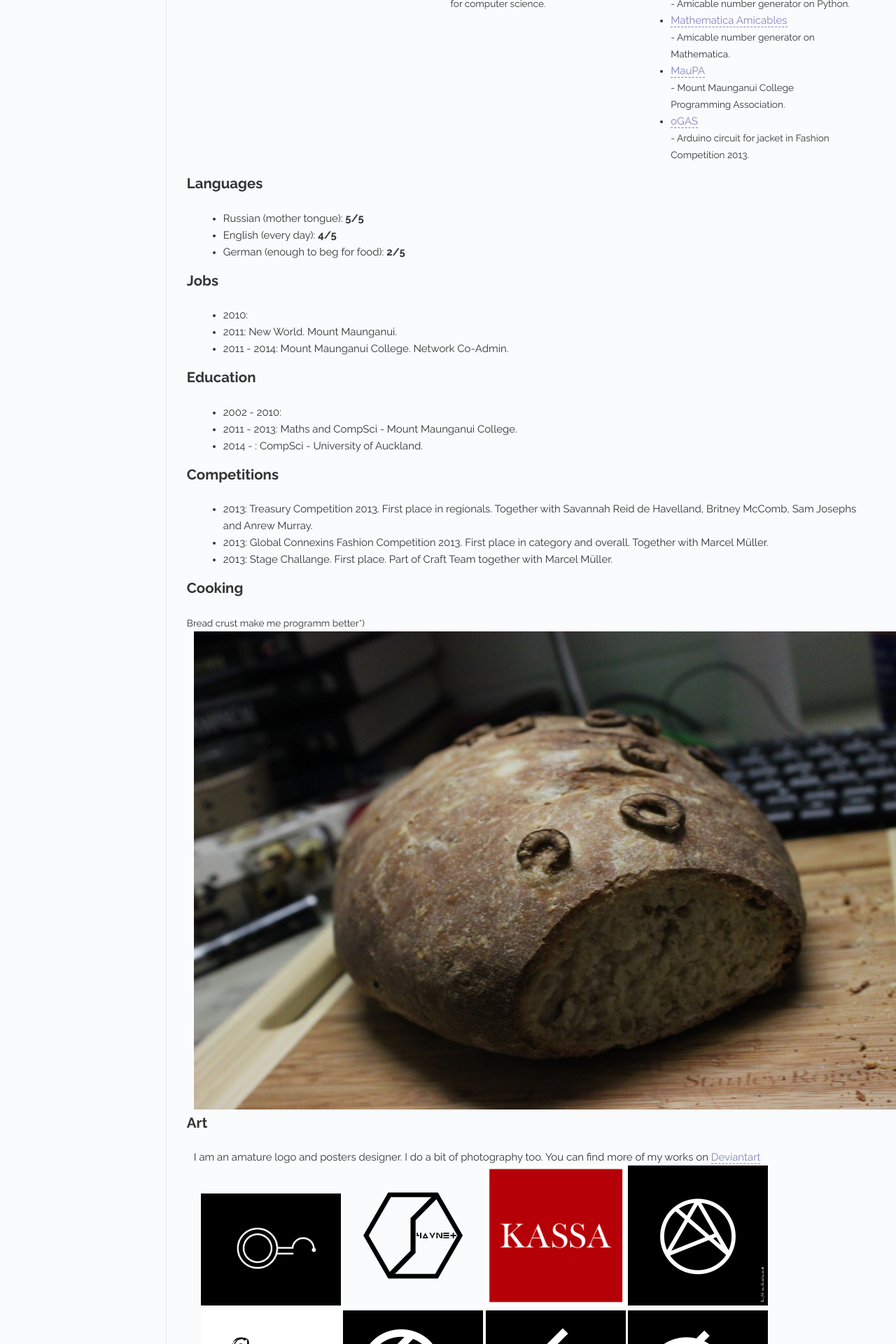
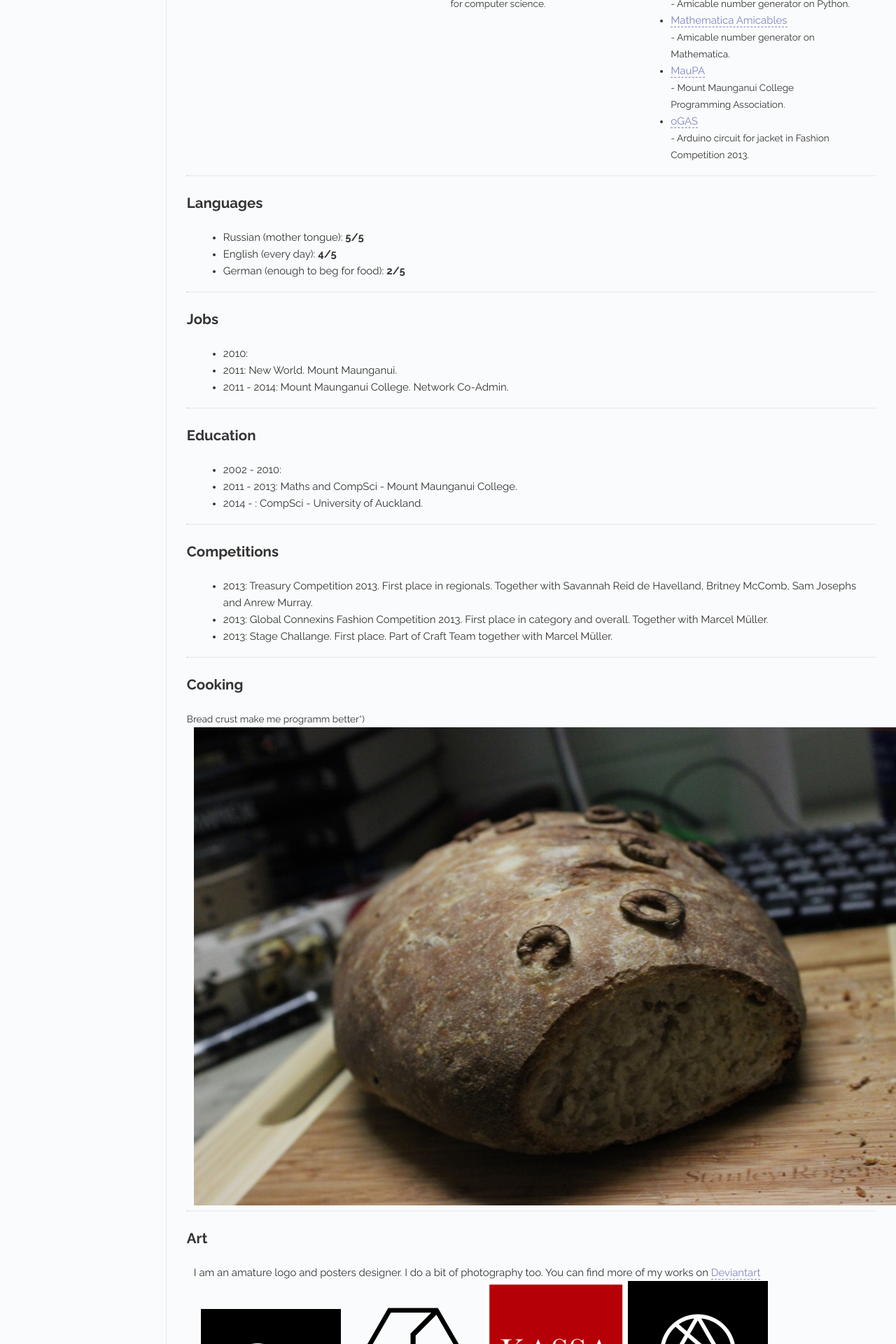
Before and after one commit to herrjemand/herrjemand.github.io, a Jekyll site: the page built from index.html, in a window 1280 px wide. Shown: the part 1072-2992 px from the top of the page at 70% size. Built offline with Jekyll 4.4.1, drawn with Linux system fonts in a browser that asks for light colours; Markdown is read by kramdown in place of the engine named in the settings.

Commit message:
Layout improvements and bug fixes.

```diff
--- a/index.html
+++ b/index.html
@@ -102,6 +102,7 @@ title: Home
 					</div>
 				</section>
 			</div>
+			<hr>
 		</div>
 		<div id="Languages">
 			<h2>Languages</h2>
@@ -114,6 +115,7 @@ title: Home
 					</ul>
 				</div>
 			</section>
+			<hr>
 		</div>
 		<div id="Jobs">
 				<h2>Jobs</h2>
@@ -126,6 +128,7 @@ title: Home
 						</ul>
 					</div>
 				</section>
+				<hr>
 		</div>
 		<div id="Education">
 				<h2>Education</h2>
@@ -138,6 +141,7 @@ title: Home
 						</ul>
 					</div>
 				</section>
+				<hr>
 		</div>
 		<div id="Competitions">
 				<h2>Competitions</h2>
@@ -150,11 +154,13 @@ title: Home
 						</ul>
 					</div>
 				</section>
+				<hr>
 		</div>
 		<div id="Cooking">
 				<h2>Cooking</h2>
 				Bread crust make me programm better*)
 				<div class="col-12"><img src="images/bread.JPG" title="Mmmmm.... Yam...." alt="Mmmmm.... Yam...."></div>
+				<hr>
 		</div>
 		<div id="Art">
 				<h2>Art</h2>
@@ -177,8 +183,9 @@ title: Home
 						<div class="dots"></div>
 					</div>
 				</div>
+			</div>
+			<hr>
 		</div>
-		<hr>
 		<div id="Contact">
 				<h2>Contact me</h2>
 				<p>You can email to <a href="mailto:ackermann.yuriy@gmail.com">ackermann.yuriy@gmail.com</a>, or find me on <a href="https://github.com/herrniemand">Github</a>, and I am also on <a href="http://hrniemand.deviantart.com/">Deviantart</a>.</p>
```
